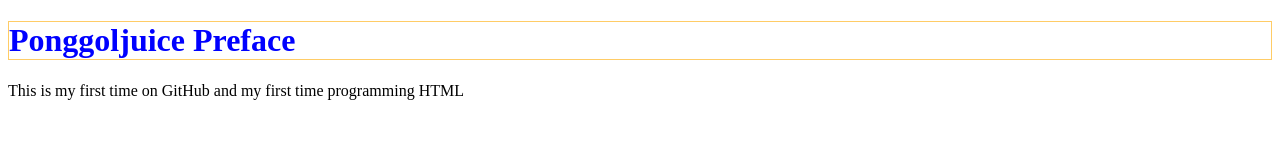
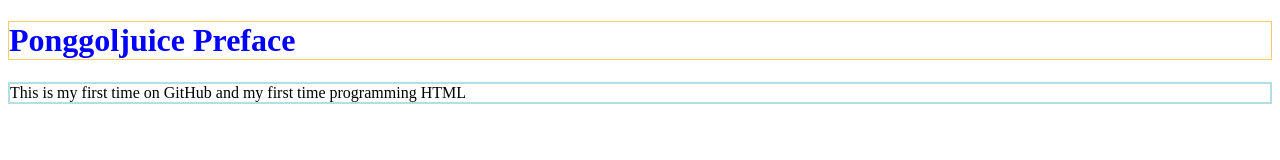
Before and after one commit to alexwsaputra/alexwsaputra.github.io, a plain HTML site: page index.html in a window 1280 px wide. Drawn offline with Linux system fonts and the light colour scheme.

Commit message:
made more changes

```diff
--- a/index.html
+++ b/index.html
@@ -5,6 +5,6 @@
 </head>
 <body>
 	<h1 style="color:blue; border:1px solid #ffcc66">Ponggoljuice Preface</h1>
-	<p>This is my first time on GitHub and my first time programming HTML</p>
+	<p style="border:2px solid powderblue">This is my first time on GitHub and my first time programming HTML</p>
 </body>
 </html>
```
